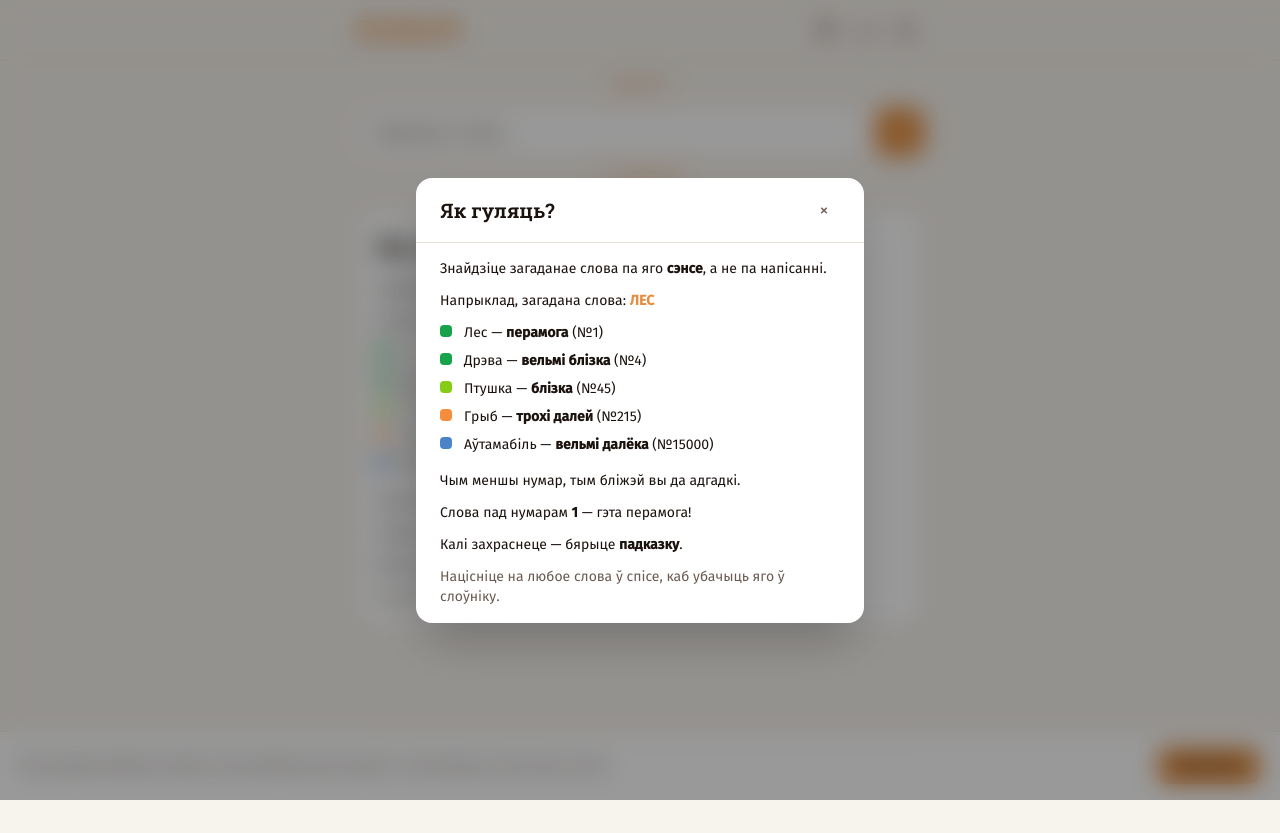
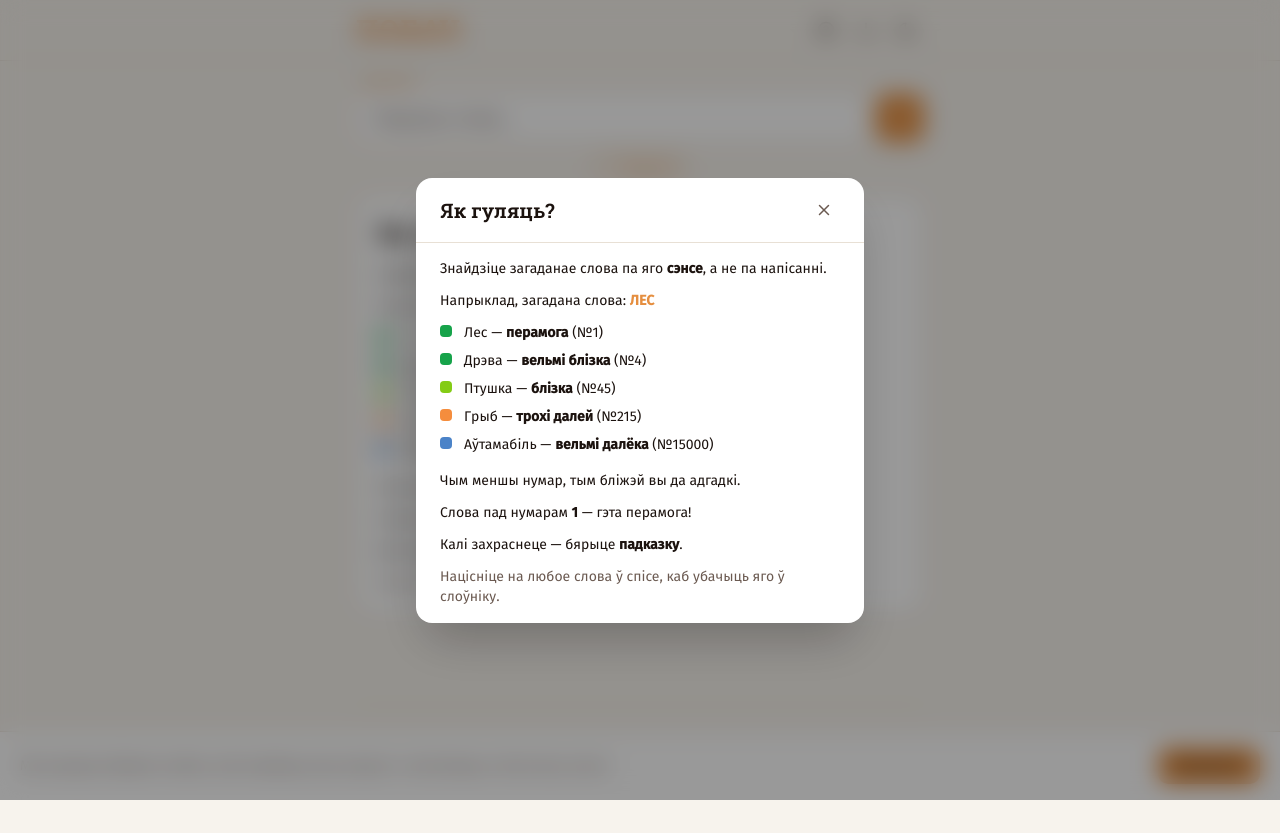
Before and after one commit to alesdrobysh/pobach-ui, a Next.js app: page / in a window 1280 px wide. Both pictures are taken after a click on the button 826 px from the left and 30 px from the top of the page. Built offline with nearby package versions, Linux system fonts and the light colour scheme; no server answers.

Commit message:
Refactor UI: Update modal close and day badge
The modal close button now uses an X icon from `lucide-react` for
improved visual
consistency. The day badge styling has also been adjusted, removing the
border
and rounded corners for a cleaner look.

```diff
--- a/src/app/page.tsx
+++ b/src/app/page.tsx
@@ -29,8 +29,8 @@ export default function Home() {
 
       <div className="flex-1 w-full max-w-[600px] mx-auto px-4 pb-12 pt-3">
         {/* Day badge */}
-        <div className="flex justify-center mb-3">
-          <span className="inline-flex items-center px-2 py-0.5 rounded-full text-[0.7rem] font-medium border border-[var(--accent)]/40 text-[var(--accent)]">
+        <div className="flex justify-left">
+          <span className="inline-flex items-center px-2 py-0.5 text-[0.7rem] font-medium text-[var(--accent)]">
             Дзень #{getCurrentDayIndex() + 1}
           </span>
         </div>
--- a/src/components/modals/Modal.tsx
+++ b/src/components/modals/Modal.tsx
@@ -1,5 +1,6 @@
 "use client";
 
+import { X } from "lucide-react";
 import type { ReactNode } from "react";
 import { useEffect } from "react";
 
@@ -51,7 +52,7 @@ export default function Modal({ children, onClose, title }: ModalProps) {
             type="button"
             className="w-8 h-8 flex items-center justify-center rounded-full text-[var(--text-muted)] hover:bg-[var(--border)] transition-colors text-lg leading-none"
           >
-            <span aria-hidden="true">×</span>
+            <X size={18} aria-hidden="true" />
           </button>
         </div>
         <div className="px-6 py-4">{children}</div>
```
